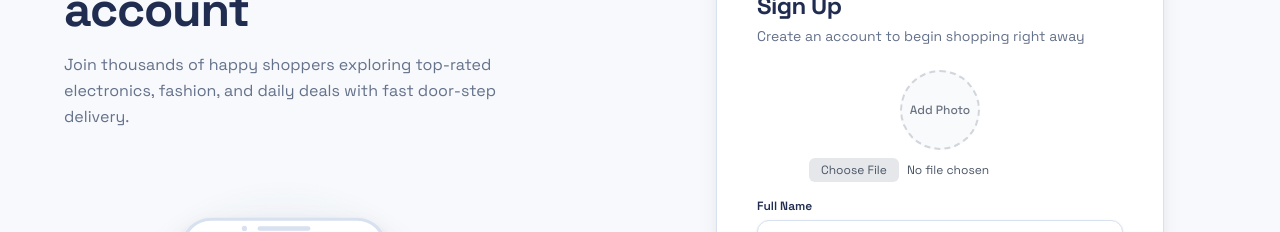
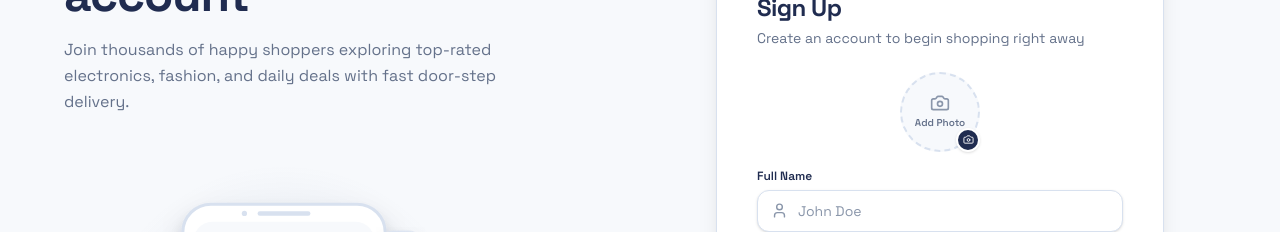
Before and after one commit to shivamvermawrestle-ui/nova-ecommerce, a React (Vite) app in the folder nova/: page /signup in a window 1280 px wide. Shown: the part 317-549 px from the top of the page. Built offline with nearby package versions, Linux system fonts and the light colour scheme; no server answers.

Commit message:
updated ui in signup

```diff
--- a/nova/src/Pages/Auth/Signup.jsx
+++ b/nova/src/Pages/Auth/Signup.jsx
@@ -12,6 +12,7 @@ import {
   ArrowRight,
   ShieldCheck,
   Zap,
+  Camera,
 } from "lucide-react";
 
 const Signup = () => {
@@ -194,28 +195,86 @@ const Signup = () => {
               {/* Registration Form */}
               <form onSubmit={handleSubmit} className="space-y-4">
                 {/* Profile picture  */}
-                <div className="flex flex-col items-center gap-2 ">
-                  <div className="h-20 w-20 border-2 border-dashed border-gray-300 rounded-full overflow-hidden flex items-center justify-center bg-gray-50 relative">
+                <div className="flex flex-col items-center gap-2.5">
+                  <label
+                    htmlFor="profilePicInput"
+                    className="group relative cursor-pointer"
+                  >
+                    <div
+                      className={`relative flex h-20 w-20 items-center justify-center overflow-hidden rounded-full border-2 border-dashed transition-all duration-200 ${
+                        dark
+                          ? "border-[#465570] bg-[#171E30] group-hover:border-[#7895C5]"
+                          : "border-[#D8E1EF] bg-[#F7F9FC] group-hover:border-[#344F82]"
+                      }`}
+                    >
                       {signupData.profilePic ? (
                         <img
                           src={signupData.profilePic}
                           alt="preview"
-                        className="h-full w-full
-     object-cover"
+                          className="h-full w-full object-cover"
                         />
                       ) : (
-                      <span className="text-xs text-gray-500 font-medium">
+                        <div className="flex flex-col items-center justify-center p-1 text-center">
+                          <Camera
+                            size={20}
+                            className={`transition-colors duration-200 ${
+                              dark
+                                ? "text-[#8190AA] group-hover:text-[#7895C5]"
+                                : "text-[#8A96AA] group-hover:text-[#344F82]"
+                            }`}
+                          />
+                          <span
+                            className={`mt-0.5 text-[10px] font-semibold transition-colors duration-200 ${
+                              dark
+                                ? "text-[#AAB8D0] group-hover:text-[#EAF0FA]"
+                                : "text-[#64718A] group-hover:text-[#202C50]"
+                            }`}
+                          >
                             Add Photo
                           </span>
+                        </div>
                       )}
                     </div>
 
+                    <div
+                      className={`absolute bottom-0 right-0 flex h-6 w-6 items-center justify-center rounded-full border-2 shadow-sm transition-all duration-200 group-hover:scale-110 ${
+                        dark
+                          ? "border-[#202A40] bg-[#7895C5] text-[#171E30]"
+                          : "border-white bg-[#202C50] text-white"
+                      }`}
+                    >
+                      <Camera size={11} />
+                    </div>
+                  </label>
+
                   <input
+                    id="profilePicInput"
                     type="file"
                     onChange={handleImageChange}
                     accept="image/*"
-                    className="text-xs text-gray-600 file:mr-2 file:py-1 file:px-3 file:rounded-md file:bg-gray-200 cursor-pointer"
+                    className="hidden"
                   />
+
+                  {signupData.profilePic && (
+                    <button
+                      type="button"
+                      onClick={() => {
+                        setSignupData((prev) => ({
+                          ...prev,
+                          profilePic: "",
+                        }));
+                        const fileInput = document.getElementById("profilePicInput");
+                        if (fileInput) fileInput.value = "";
+                      }}
+                      className={`text-[11px] font-semibold transition-colors hover:underline ${
+                        dark
+                          ? "text-[#F08089] hover:text-[#FFA2A9]"
+                          : "text-[#C04452] hover:text-[#9A2D3A]"
+                      }`}
+                    >
+                      Remove photo
+                    </button>
+                  )}
                 </div>
 
                 {/* Full Name Input */}
```
Lines whose indentation alone changed are shown as unchanged.
